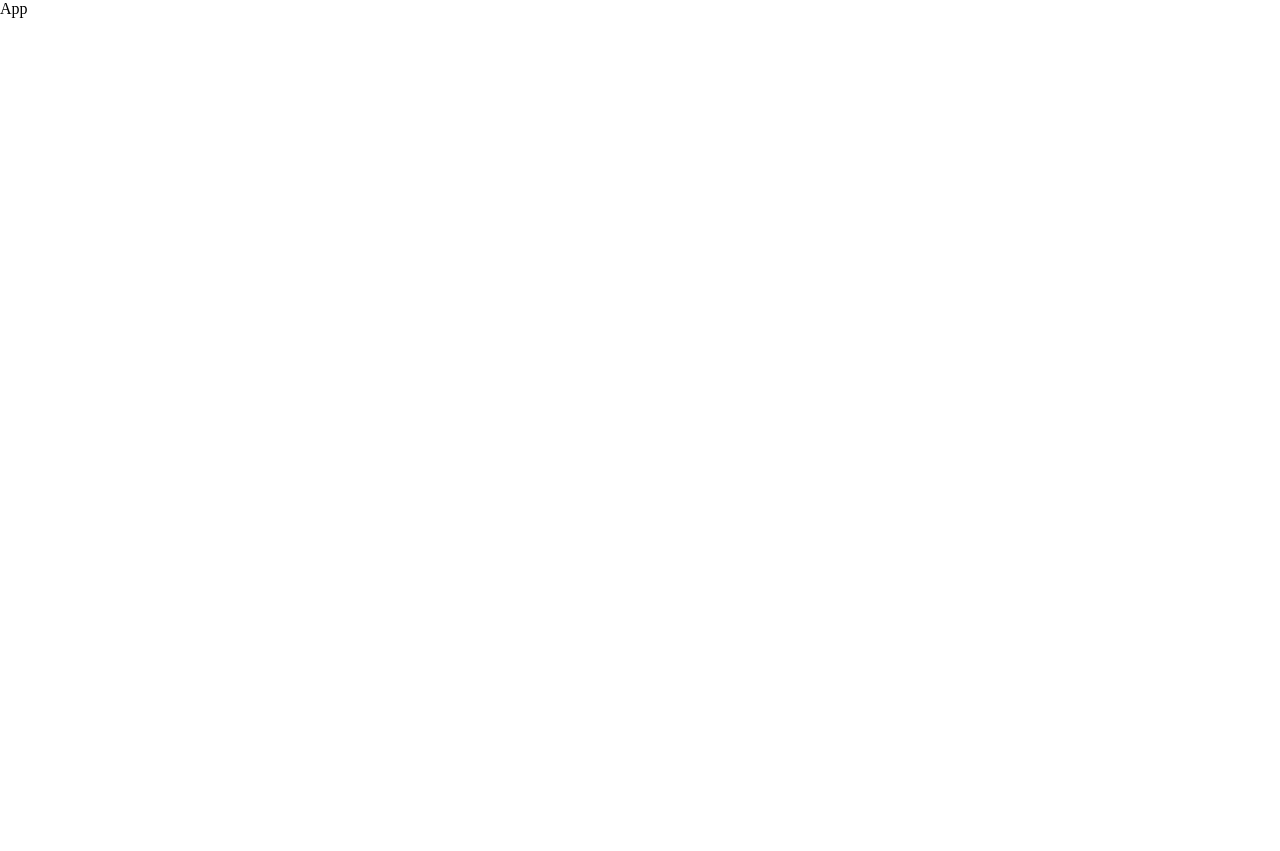
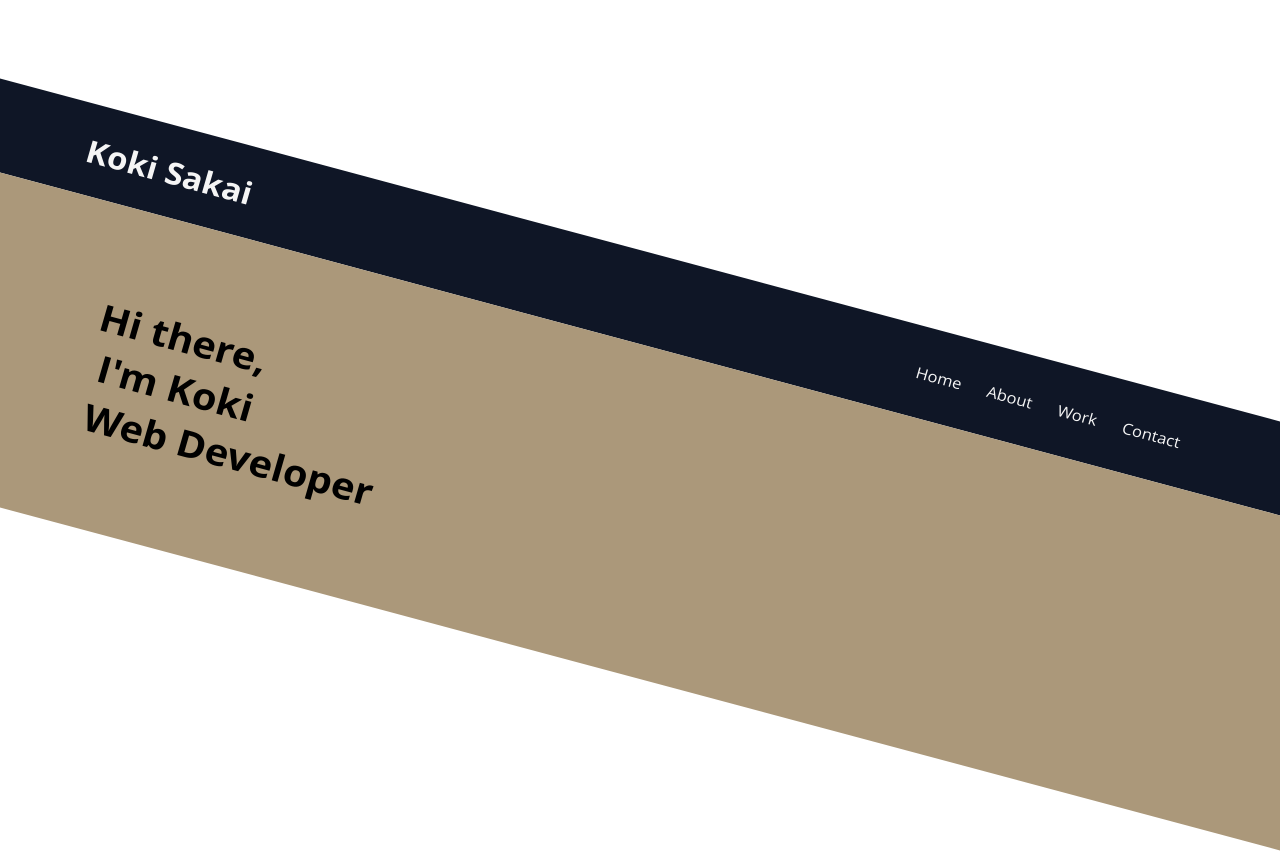
Before and after one commit to likuor/portfolio-ts, a React (Create React App) app: page / in a window 1280 px wide. Before the commit the page ends 800 px from the top, so only its background shows below. Built offline with nearby package versions, Linux system fonts and the light colour scheme.

Commit message:
Add Header and Hero

```diff
--- a/package.json
+++ b/package.json
@@ -13,6 +13,7 @@
     "react": "^18.2.0",
     "react-dom": "^18.2.0",
     "react-scripts": "5.0.1",
+    "styled-components": "^5.3.5",
     "typescript": "^4.7.4",
     "web-vitals": "^2.1.4"
   },
@@ -39,5 +40,8 @@
       "last 1 firefox version",
       "last 1 safari version"
     ]
+  },
+  "devDependencies": {
+    "@types/styled-components": "^5.1.26"
   }
 }
--- a/src/App.css
+++ b/src/App.css
@@ -2,52 +2,6 @@
   margin: 0;
   padding: 0;
   box-sizing: border-box;
+  font-family: 'Open Sans', sans-serif;
+  /* background-color: #0f1626; */
 }
-
-/* .App {
-  text-align: center;
-}
-
-.App-logo {
-  height: 40vmin;
-  pointer-events: none;
-}
-
-body {
-  margin: 0;
-  font-family: -apple-system, BlinkMacSystemFont, 'Segoe UI', 'Roboto', 'Oxygen',
-    'Ubuntu', 'Cantarell', 'Fira Sans', 'Droid Sans', 'Helvetica Neue',
-    sans-serif;
-  -webkit-font-smoothing: antialiased;
-  -moz-osx-font-smoothing: grayscale;
-}
-
-@media (prefers-reduced-motion: no-preference) {
-  .App-logo {
-    animation: App-logo-spin infinite 20s linear;
-  }
-}
-
-.App-header {
-  background-color: #282c34;
-  min-height: 100vh;
-  display: flex;
-  flex-direction: column;
-  align-items: center;
-  justify-content: center;
-  font-size: calc(10px + 2vmin);
-  color: white;
-}
-
-.App-link {
-  color: #61dafb;
-}
-
-@keyframes App-logo-spin {
-  from {
-    transform: rotate(0deg);
-  }
-  to {
-    transform: rotate(360deg);
-  }
-} */
--- a/src/App.tsx
+++ b/src/App.tsx
@@ -1,8 +1,13 @@
-import React from 'react';
+import { FC } from 'react';
 import './App.css';
+import Hero from './pages/Hero';
+import Navbar from './pages/Navbar';
 
-function App() {
-  return <div className='App'>App</div>;
-}
+const App: FC = () => (
+  <>
+    <Navbar />
+    <Hero />
+  </>
+);
 
 export default App;
--- /dev/null
+++ b/src/pages/Hero.tsx
@@ -0,0 +1,43 @@
+import { FC } from 'react';
+import styled from 'styled-components';
+
+const Wrapper = styled.div`
+  margin: 0 auto;
+  width: 100%;
+  padding: 2vw;
+  background-color: #ab987a;
+  transform: skewY(15deg);
+`;
+
+const FlexWrapper = styled.div`
+  transform: skew(-15deg);
+  padding: 5vw 0;
+  margin: 0 auto;
+  width: 90%;
+`;
+
+const H1Greeting = styled.h1`
+  font-size: 3vw;
+`;
+
+const H1 = styled.h1`
+  font-size: 3vw;
+  padding-left: 0.9vw;
+`;
+
+const Hero: FC = () => {
+  return (
+    <Wrapper>
+      <FlexWrapper>
+        <H1Greeting>Hi there,</H1Greeting>
+        <H1>I'm Koki</H1>
+        <H1>
+          Web Developer
+          {/* <span>Frontend</span> */}
+        </H1>
+      </FlexWrapper>
+    </Wrapper>
+  );
+};
+
+export default Hero;
--- /dev/null
+++ b/src/pages/Navbar.tsx
@@ -0,0 +1,58 @@
+import { FC } from 'react';
+import styled from 'styled-components';
+
+const Wrapper = styled.div`
+  margin: 0 auto;
+  width: 100%;
+  padding: 2vw;
+  margin-top: 250px;
+  background-color: #0f1626;
+  color: #f5f5f5;
+  transform: skewY(15deg);
+`;
+
+const FlexWrapper = styled.div`
+  transform: skew(-15deg);
+  margin: 0 auto;
+  width: 90%;
+  display: flex;
+`;
+
+const FlexChildrenLogo = styled.div`
+  width: 100%;
+  display: flex;
+`;
+
+const FlexChildrenList = styled.div`
+  width: 100%;
+  display: flex;
+  justify-content: flex-end;
+`;
+
+const LiWrapper = styled.li`
+  display: flex;
+  align-items: center;
+  padding: 0 1vw;
+`;
+
+const Navbar: FC = () => {
+  return (
+    <>
+      <Wrapper>
+        <FlexWrapper>
+          <FlexChildrenLogo>
+            <h1>Koki Sakai</h1>
+          </FlexChildrenLogo>
+          <FlexChildrenList>
+            <LiWrapper>Home</LiWrapper>
+            <LiWrapper>About</LiWrapper>
+            <LiWrapper>Work</LiWrapper>
+            <LiWrapper>Contact</LiWrapper>
+          </FlexChildrenList>
+        </FlexWrapper>
+      </Wrapper>
+    </>
+  );
+};
+
+export default Navbar;
```
Also changed, not shown: 2 other files (tests, documents, lock files or other folders).
